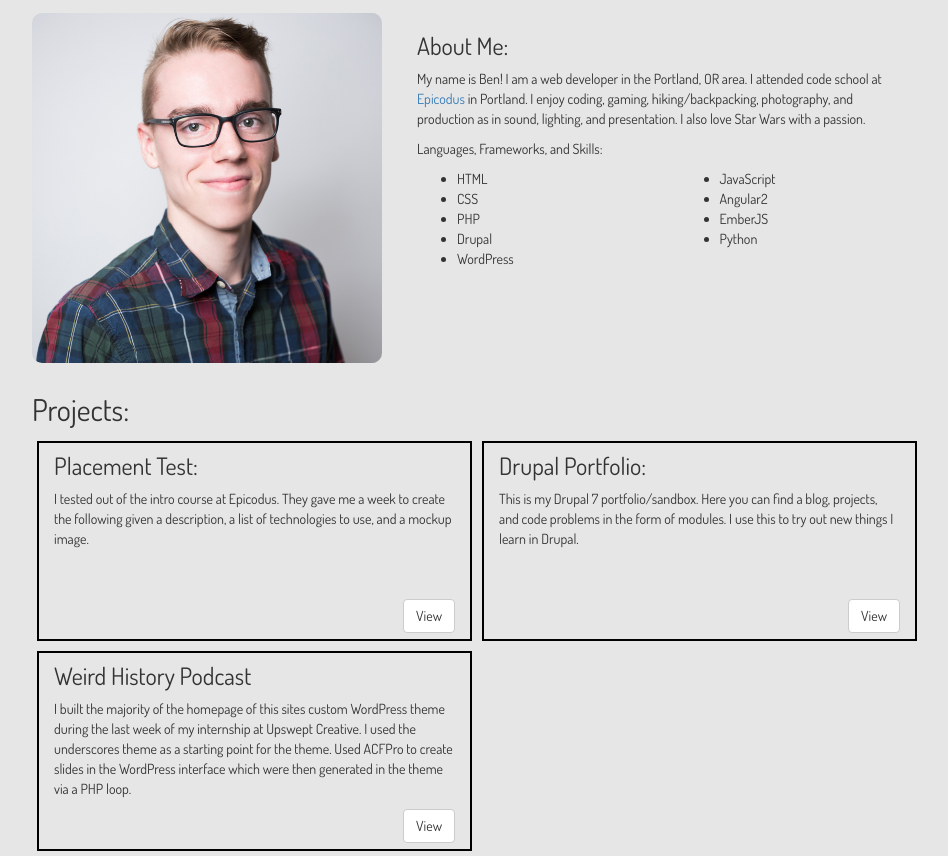
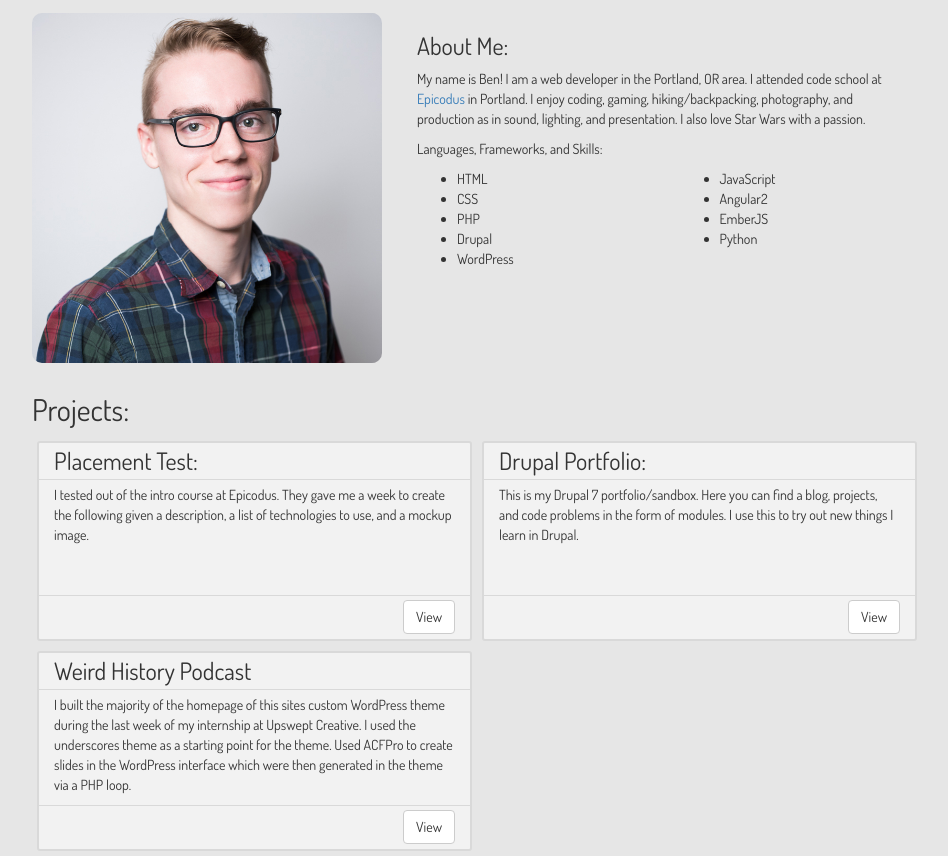
Before and after one commit to ben-ronda/ben-ronda.github.io, a plain HTML site: page index.html in a window 1280 px wide. Shown: the part 827-1683 px from the top of the page, without its empty margins (133-1081 px from the left). Drawn offline with Linux system fonts and the light colour scheme.

Commit message:
add borders and dividing lines to tiles

```diff
--- a/css/styles.css
+++ b/css/styles.css
@@ -93,19 +93,35 @@
   }
   .project{
     width: 435px;
-    float: left;\margin: 5px;
-    border: 2px solid black;
+    float: left;
+    margin: 5px;
+    background-color: #f2f2f2;
+    border: 2px solid #d9d9d9;
+    border-radius: 3px;
+    /*padding-left: 15px;
+    padding-right: 15px;
+    padding-top: 5px;
+    padding-bottom: 5px;*/
+    height: 200px;
+  }
+  /*.project:hover{
+    box-shadow: 5px 5px 5px ;
+  }*/
+  .project h3{
+    margin: 0px;
+    padding-top: 5px;
+    padding-bottom: 5px;
     padding-left: 15px;
     padding-right: 15px;
+    border-bottom: 1px solid #d9d9d9;
+  }
+
+  .project p {
+    height: 105px;
     padding-top: 5px;
     padding-bottom: 5px;
-    height: 200px;
-  }
-  .project h3{
-    margin-top: 5px;
-  }
-  .project p {
-    height: 100px;
+    padding-left: 15px;
+    padding-right: 15px;
   }
   /*.project:nth-child(odd){
     padding-left: 15px;
@@ -115,6 +131,10 @@
   }*/
   .project-btn{
     text-align: right;
+    padding-left: 15px;
+    padding-right: 15px;
+    padding-top: 4px;
+    border-top: 1px solid #d9d9d9;
   }
 
   #proj-list {
```
